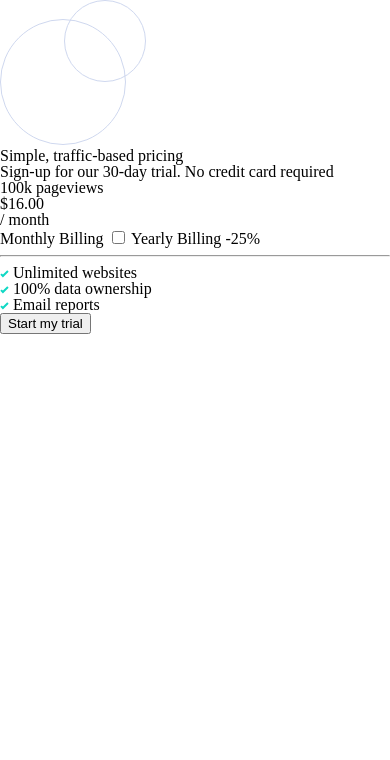
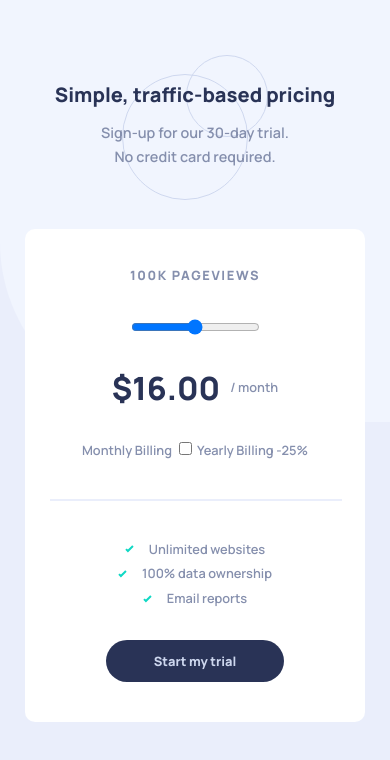
Before and after one commit to jeremylloyd/Frontend-Mentor-Interactive-Pricing-Component, a plain HTML site: page index.html in a window 390 px wide. Drawn offline with Linux system fonts and the light colour scheme.

Commit message:
Added basic mobile styling

```diff
--- a/index.html
+++ b/index.html
@@ -14,16 +14,17 @@
 <body>
   <main class="panel">
     <header class="panel__header">
-      <img src="./images/pattern-circles.svg" alt="" class="panel__bg">
       <h1 class="panel__title">Simple, traffic-based pricing</h1>
-      <p>
-        <span>Sign-up for our 30-day trial.</span>
-        <span>No credit card required</span>
+      <p class="panel__subtitle">
+        <span class="panel__line">Sign-up for our 30-day trial.</span>
+        <span class="panel__line">No credit card required.</span>
       </p>
     </header>
     <section class="calc">
       <p class="calc__views">100k pageviews</p>
-      <div class="calc__slider"></div>
+      <div class="calc__slider">
+        <input type="range">
+      </div>
       <div class="calc__rate">
         <h2 class="calc__price">$16.00</h2>
         <p class="calc__period">/ month</p>
--- a/style.css
+++ b/style.css
@@ -61,3 +61,155 @@ table {
   --theme-greyblue: hsl(225, 20%, 60%);
   --theme-darkblue: hsl(227, 35%, 25%);
 }
+
+body {
+	padding: 25px;
+	background-image: url(./images/bg-pattern.svg);
+	background-repeat: no-repeat;
+	background-size: calc(max(100%, 1440px)) 50vh;
+	background-color: var(--theme-lightergreyblue);
+	font-family: "Manrope";
+}
+
+.calc {
+	display: flex;
+	flex-direction: column;
+	align-items: center;
+	gap: 35px;
+	padding: 40px 25px;
+	background-color: white;
+	border-radius: 10px;
+	font-size: 0.8rem;
+}
+
+.calc__button {
+	font-family: "Manrope";
+	font-weight: 800;
+	font-size: 0.8rem;
+	background-color: var(--theme-darkblue);
+	border: none;
+	color: var(--theme-lightgreyblue);
+	padding: .75rem 3rem;
+	border-radius: 2rem;
+	cursor: pointer;
+}
+
+.calc__button:hover {
+	color: var(--theme-lightergreyblue);
+}
+
+.calc__discount {
+
+}
+
+.calc__hr {
+	border: solid 1px var(--theme-lightergreyblue);
+	width: 100%;
+}
+
+.calc__label {
+
+}
+
+.calc__label--monthly {
+
+}
+
+.calc__label--yearly {
+
+}
+
+.calc__offer {
+	display: flex;
+	align-items: center;
+	gap: 15px;
+}
+
+.calc__offers {
+	display: flex;
+	flex-direction: column;
+	align-items: center;
+	gap: .75rem;
+}
+
+.calc__period {
+
+}
+
+.calc__price {
+	font-size: 2rem;
+	font-weight: 800;
+	color: var(--theme-darkblue);
+}
+
+.calc__rate {
+	display: flex;
+	align-items: center;
+	gap: 10px;
+	margin: auto;
+}
+
+.calc__reduction {
+
+}
+
+.calc__slider {
+
+}
+
+.calc__tick {
+
+}
+
+.calc__views {
+	font-weight: 800;
+	text-transform: uppercase;
+	letter-spacing: .1rem;
+}
+
+.panel {
+	display: flex;
+	flex-direction: column;
+	color: var(--theme-greyblue);
+}
+
+.panel__header {
+	position: relative;
+	display: flex;
+	flex-direction: column;
+	align-items: center;
+	color: var(--theme-darkblue);
+	text-align: center;
+	padding: 60px 0;
+	background-image: url(./images/pattern-circles.svg);
+	background-repeat: no-repeat;
+	background-position: center;
+}
+
+.panel__title {
+	font-size: 1.25rem;
+	font-weight: 800;
+	margin-bottom: 1rem;
+}
+
+.panel__subtitle {
+	color: var(--theme-greyblue);
+	font-size: 0.9rem;
+	line-height: 1.5rem;
+}
+
+.panel__line {
+	white-space: nowrap;
+}
+
+.switch {
+
+}
+
+.switch__checkbox {
+
+}
+
+.switch__slider {
+
+}
```
